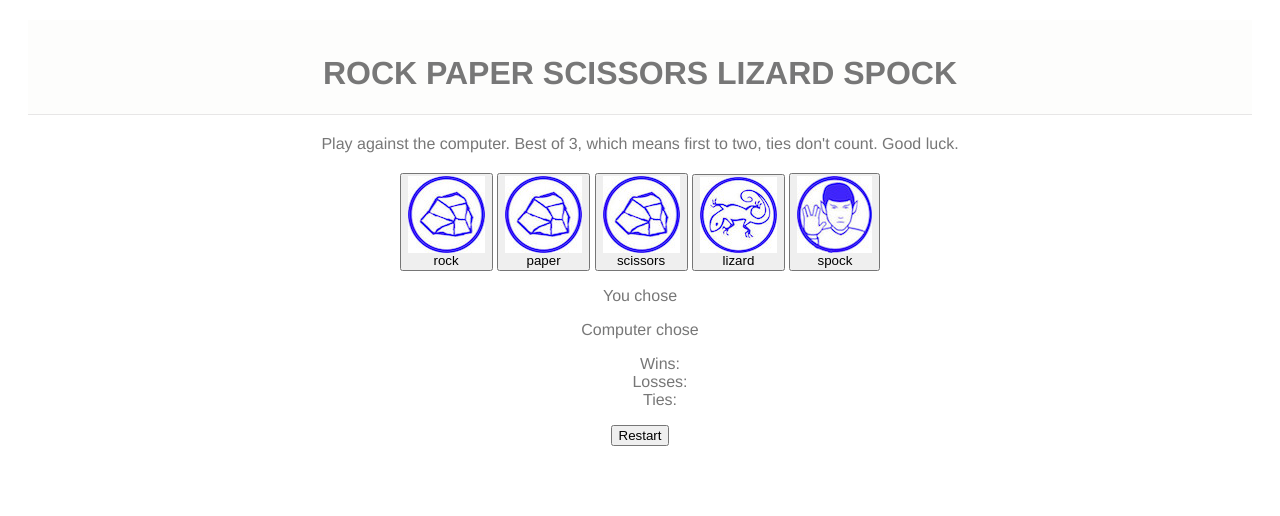
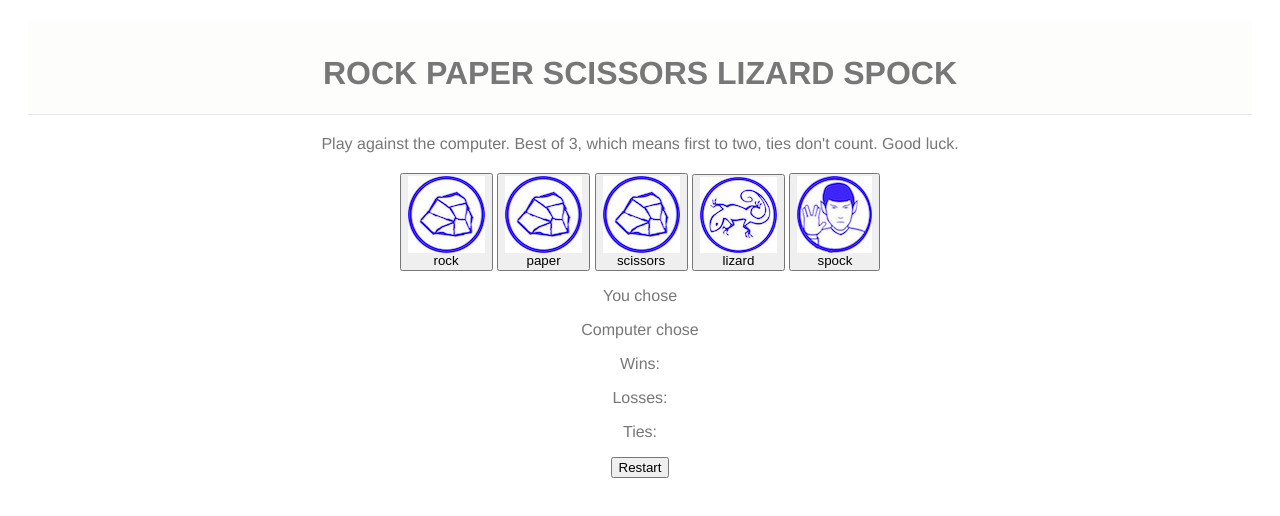
Before and after one commit to kevinpmcc/rps-js, a plain HTML site: page index.html in a window 1280 px wide. Drawn offline with Linux system fonts and the light colour scheme.

Commit message:
removed list

```diff
--- a/index.html
+++ b/index.html
@@ -21,11 +21,9 @@
       src='public/images/spock.jpg'><div>spock</button>
     <p>You chose <span id="chosenAction"> </span></p>
     <p>Computer chose <span id="computerAction"> </span></p>
-    <ul>
-      <li>Wins: <span id='wins'> </span> </li>
-      <li>Losses:<span id='losses'> </span> </li>
-      <li>Ties: <span id='ties'> </span> </li>
-    </ul>
+    <p>Wins: <span id='wins'> </span> </p>
+      <p>Losses:<span id='losses'> </span> </p>
+      <p>Ties: <span id='ties'> </span> </p>
 
     <button onclick="restartGame()">Restart</button>
     <div class="overlay" id="game-over">
```
